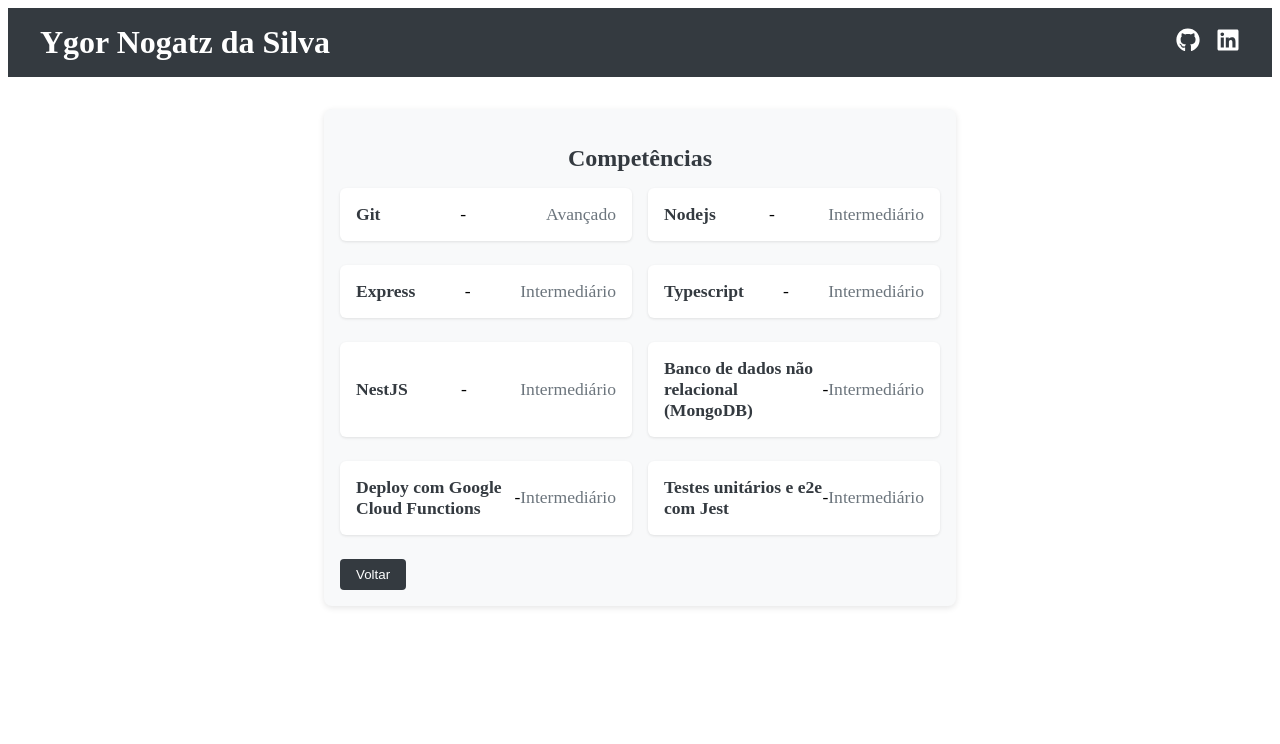
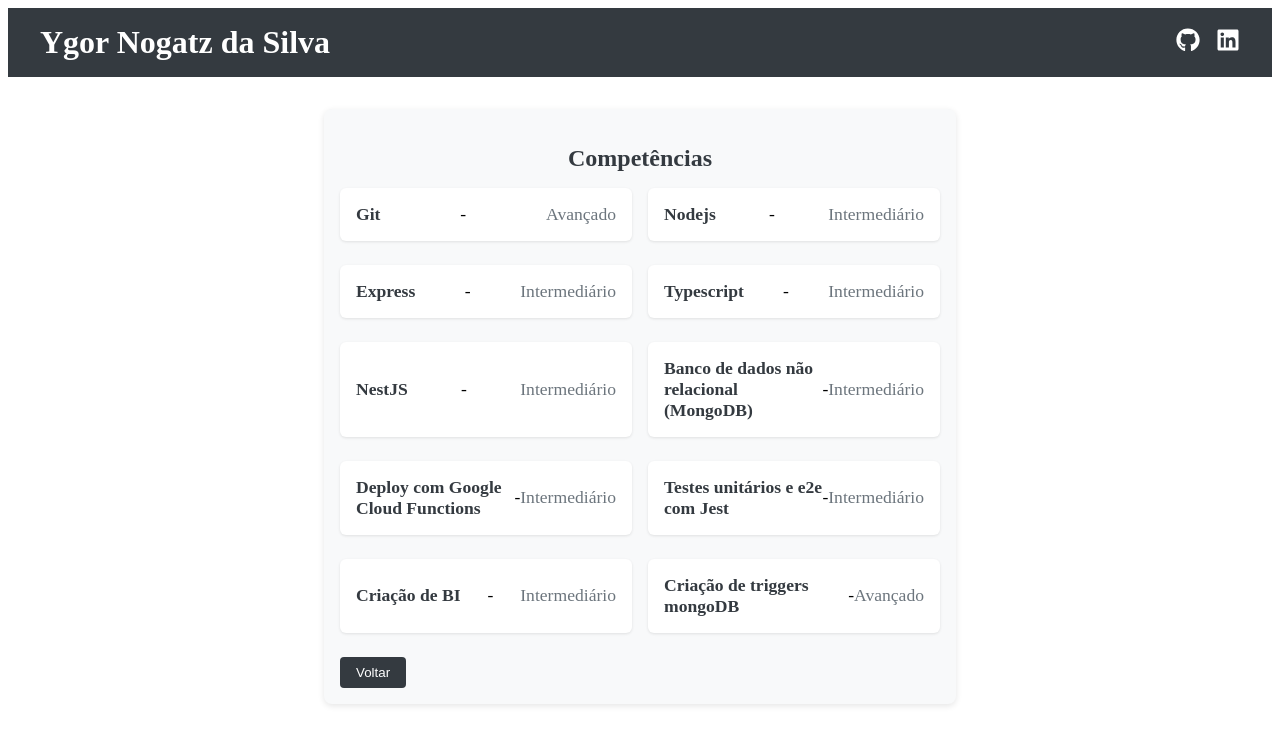
Before and after one commit to Ynogatz/portfolio, a Next.js app: page /skills in a window 1280 px wide. Shown: the top 744 px of the page. Built offline with nearby package versions, Linux system fonts and the light colour scheme.

Commit message:
feat: add skills

```diff
--- a/components/skills.tsx
+++ b/components/skills.tsx
@@ -15,6 +15,8 @@
     {name: 'Banco de dados não relacional (MongoDB)', level: 'Intermediário'},
     {name: 'Deploy com Google Cloud Functions', level: 'Intermediário'},
     {name: 'Testes unitários e e2e com Jest', level: 'Intermediário'},
+    {name: 'Criação de BI', level: 'Intermediário'},
+    {name: 'Criação de triggers mongoDB', level: 'Avançado'},
 ];
 
 const Skills: React.FC = () => {
```
